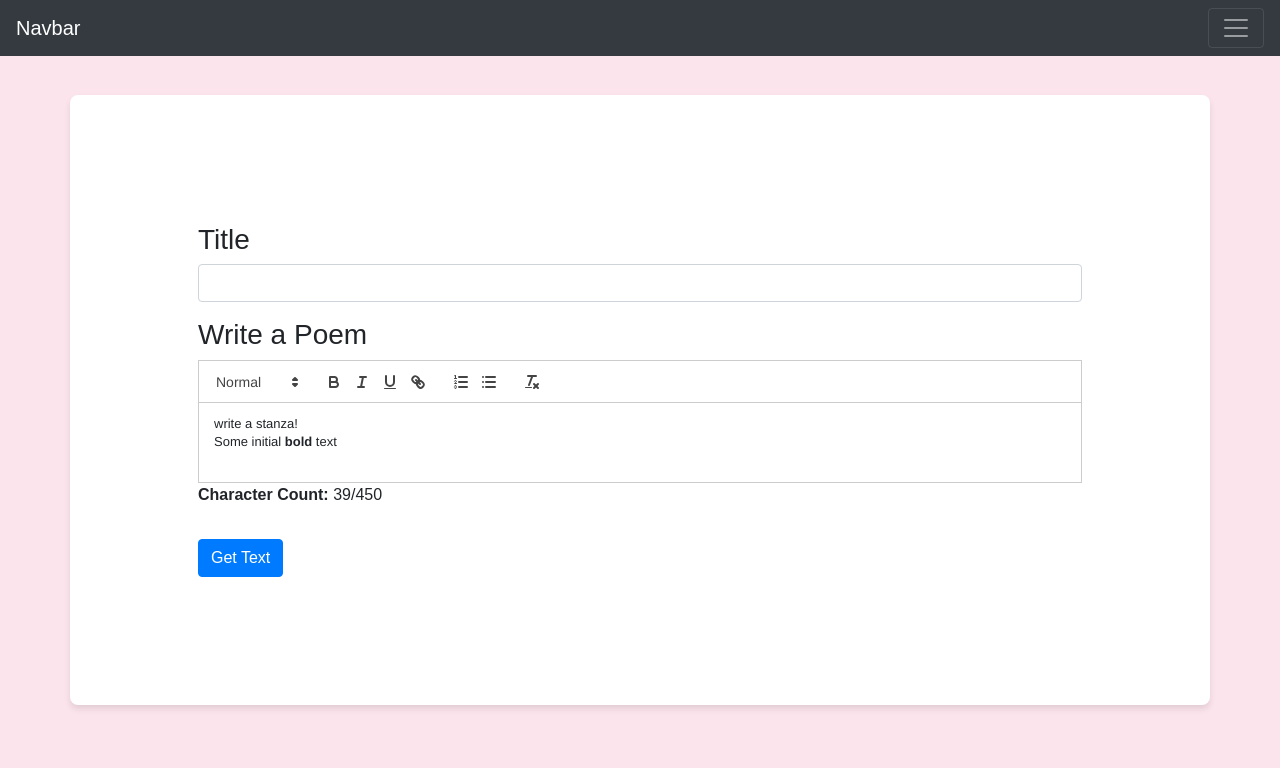
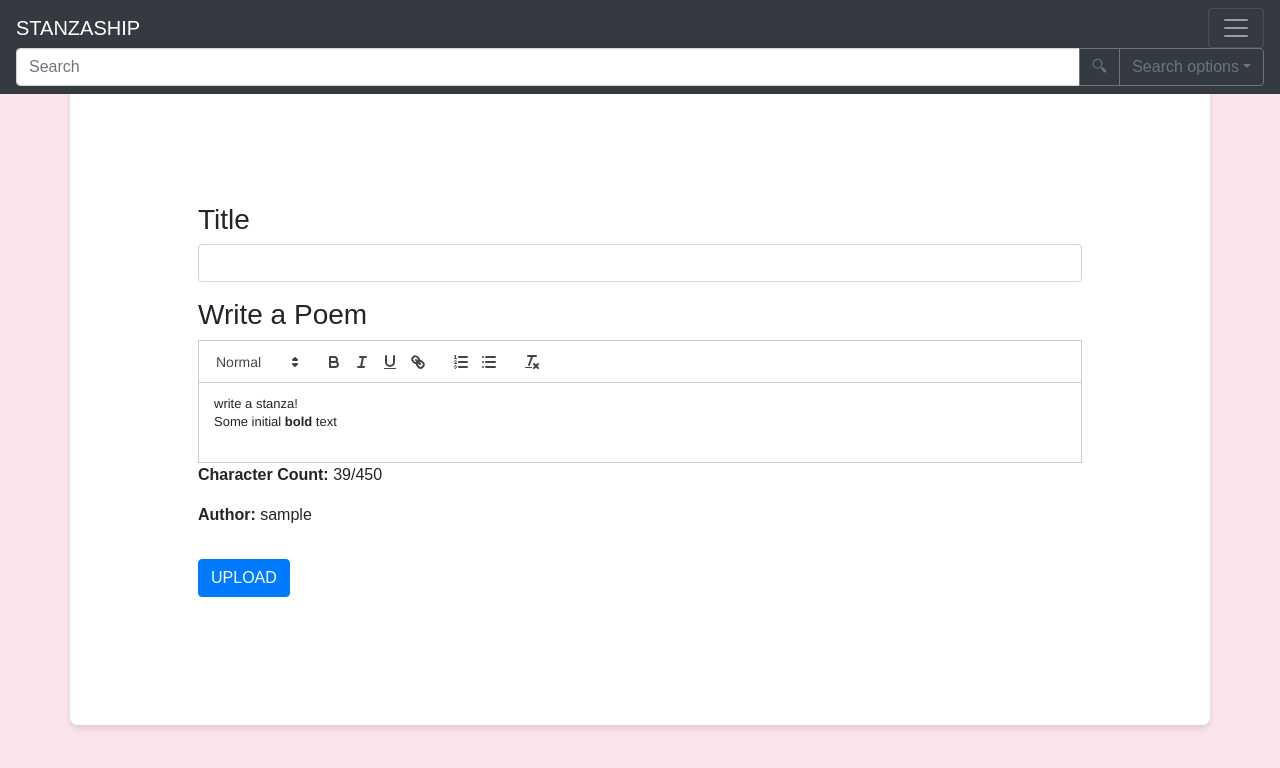
Before and after one commit to jeromeshaiju/stanzaship, a Django app: page /write in a window 1280 px wide. Shown: the top 768 px of the page. Run offline with Django 5.2, Linux system fonts and the light colour scheme; the visitor is signed in with stand-in values (Sample User, id 1); some libraries are stand-ins or nearby versions.

Commit message:
search results

```diff
--- a/main/templates/header.html
+++ b/main/templates/header.html
@@ -6,11 +6,26 @@
 <meta name="viewport" content="width=device-width, initial-scale=1, shrink-to-fit=no">
 </head>
 <nav class="navbar fixed-top navbar-dark bg-dark">
-  <a class="navbar-brand" href="#">Navbar</a>
+  <a class="navbar-brand" href="#">STANZASHIP</a>
   <button class="navbar-toggler" type="button" data-toggle="collapse" data-target="#navbarSupportedContent" aria-controls="navbarSupportedContent" aria-expanded="false" aria-label="Toggle navigation">
     <span class="navbar-toggler-icon"></span>
   </button>
-
+<div class="input-group">
+  <input type="text" class="form-control" placeholder="Search" aria-label="Search" aria-describedby="button-addon2">
+  <div class="input-group-append">
+    <button class="btn btn-outline-secondary" type="button" id="button-addon2">🔍︎</button>
+  </div>
+    <div class="input-group-append">
+    <button class="btn btn-outline-secondary dropdown-toggle" type="button" data-toggle="dropdown" aria-haspopup="true" aria-expanded="True">Search options</button>
+    <div class="dropdown-menu">
+      <a class="dropdown-item" href="{% url 'main:search_results' %}">General Search</a>
+      <div role="separator" class="dropdown-divider"></div>
+      <a class="dropdown-item" href="#">Author</a>
+      <a class="dropdown-item" href="#">Title</a>
+    </div>
+  </div>
+</div>
+</div>
   <div class="collapse navbar-collapse" id="navbarSupportedContent">
     <ul class="navbar-nav mr-auto">
       <li class="nav-item active">
@@ -23,17 +38,10 @@
         <a class="nav-link" href="{% url 'main:profile' %}">PROFILE <span class="sr-only">(current)</span></a>
       </li>
       <li class="nav-item active">
-        <a class="nav-link" href="{% url 'main:signup' %}">SIGN UP <span class="sr-only">(current)</span></a>
-      </li>
-      <li class="nav-item active">
         <a class="nav-link" href="{% url 'main:login' %}">LOG IN <span class="sr-only">(current)</span></a>
       </li>
       </li>
     </ul>
-    <form class="form-inline my-2 my-lg-0">
-      <input class="form-control mr-sm-2" type="search" placeholder="Search" aria-label="Search">
-      <button class="btn btn-outline-success my-2 my-sm-0" type="submit">Search</button>
-    </form>
   </div>
 </nav>
 </html>
--- a/main/templates/stanza.html
+++ b/main/templates/stanza.html
@@ -18,6 +18,7 @@
 </style>
 </head>
 <body>
+  {% include "header.html" %}
 
 <div class="container">
   <h2>{{stanza.title}}</h2>
--- a/main/templates/stanzareels.html
+++ b/main/templates/stanzareels.html
@@ -11,7 +11,7 @@
     flex-direction: column;
     justify-content: center;
     align-items: center;
-    min-height: 100vh;
+    min-height: 120vh;
     margin: 0;
     font-family: sans-serif;
   }
@@ -52,7 +52,6 @@
 <meta name="viewport" content="width=device-width, initial-scale=1, shrink-to-fit=no">
 </head>
 <body>
-  {% include "header.html" %}
   {% include "stanza.html" %}
   <form action="{% url 'main:index' %}" method="get">
     <div class="controls">
--- a/main/templates/write.html
+++ b/main/templates/write.html
@@ -46,7 +46,8 @@
   <p><br /></p>
 </div>
 <p><strong>Character Count:</strong> <span id="charCount">0</span>/450</p>
-<button class="btn btn-primary mt-3" id="getTextBtn" action="submit_poem">Get Text</button>
+<p><strong>Author:</strong> {{ user.username }}</p>
+<button class="btn btn-primary mt-3" id="getTextBtn" action="submit_poem">UPLOAD</button>
 </div>
 {% else %}
 <div class="alert alert-info" role="alert">
--- a/main/urls.py
+++ b/main/urls.py
@@ -10,8 +10,8 @@ urlpatterns = [
     path("", views.index, name="index"),
     path("write", views.write, name="write"),
     path("profile", views.profile, name="profile"),
-    path("signup", views.signup, name="signup"),
     path("login", views.login, name="login"),
     path("poem_detail/<int:poem_id>/", views.poem_detail, name="poem_detail"),
     path("submit_poem/", views.submit_poem, name="submit_poem"),
+    path("search_results/", views.search_results, name="search_results"),
 ]
--- a/main/views.py
+++ b/main/views.py
@@ -48,10 +48,6 @@ def profile(request):
     return render(request, "profile.html", context)
 
 
-def signup(request):
-    return render(request, "SIGNUP.html")
-
-
 def login(request):
     return render(request, "LOGIN.html")
 
@@ -73,3 +69,7 @@ def submit_poem(request):
             return JsonResponse({"status": "error", "message": "Title and content are required."})
     else:
         return JsonResponse({"status": "error", "message": "Invalid request method."})
+
+def search_results(request):
+
+    return render(request, "search_results.html")
```
Also changed, not shown: main/templates/SIGNUP.html (deleted, +0 -37 lines), main/templates/search_results.html (added, +76 -0 lines).
